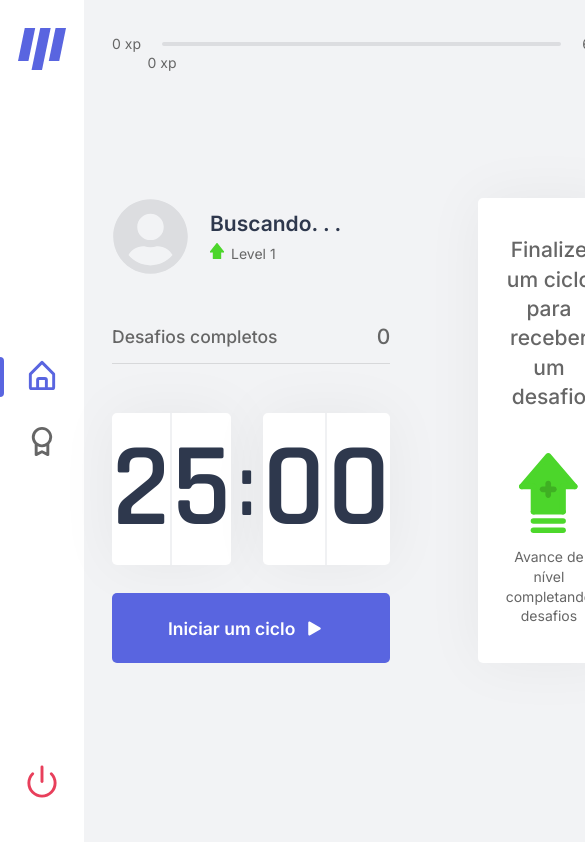
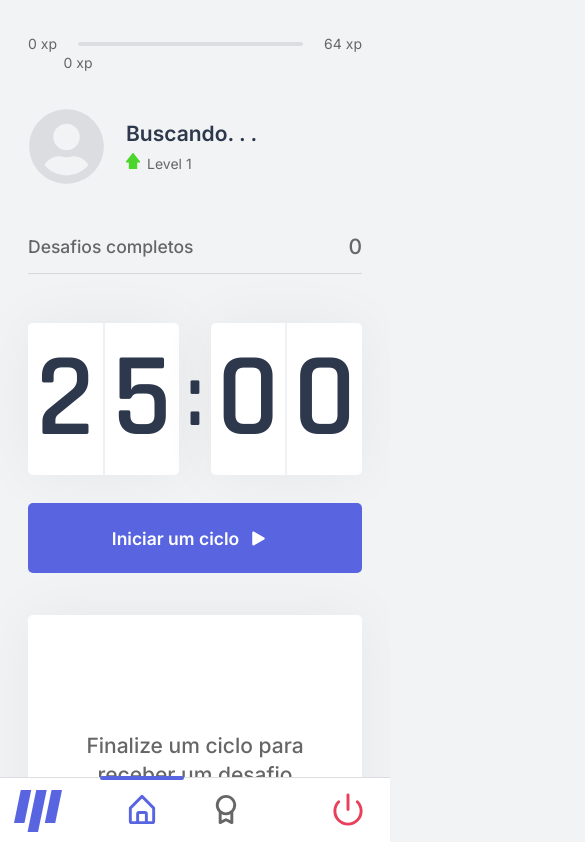
Before and after one commit to Jonatan966/moveit-nlw, a Next.js app: page / in a window 390 px wide. Shown: the top 842 px of the page, 585 px wide, since content can reach past the window. Built offline with nearby package versions, Linux system fonts and the light colour scheme; no server answers.

Commit message:
feature: respnsividade em algumas páginas

```diff
--- a/src/styles/components/Countdown.module.css
+++ b/src/styles/components/Countdown.module.css
@@ -105,6 +105,7 @@
   background: var(--green);
 
   max-width: 100%;
+  transition: width 0.2s;
 }
 
 .countdownButton:disabled {
--- a/src/styles/components/NavigationBar.module.css
+++ b/src/styles/components/NavigationBar.module.css
@@ -56,3 +56,37 @@
   background: var(--blue);
   border-radius: 0 5px 5px 0;
 }
+
+@media (max-width: 1200px) {
+  .navigationContainer {
+    flex-direction: row;
+    padding: 0;
+
+    position: fixed;
+    bottom: 0;
+    left: 0;
+    right: 0;
+
+    border-top: 1.5px solid var(--gray-line);
+  }
+
+  .navigationContainer > div {
+    display: flex;
+    padding: 0;
+  }
+
+  .selectedMenu::after {
+    top: -0.15rem;
+    left: 0;
+
+    width: 100%;
+    height: 4px;
+
+    margin: 0;
+    border-radius: 5px;
+  }
+
+  .navigationContainer > img {
+    margin-left: 1rem;
+  }
+}
--- a/src/styles/global.css
+++ b/src/styles/global.css
@@ -51,3 +51,9 @@ a {
 #__next {
   display: flex;
 }
+
+@media (max-width: 1200px) {
+  #__next {
+    flex-direction: column-reverse;
+  }
+}
--- a/src/styles/pages/Home.module.css
+++ b/src/styles/pages/Home.module.css
@@ -15,3 +15,18 @@
   gap: 6.25rem;
   align-content: center;
 }
+
+@media (max-width: 1200px) {
+  .container {
+    height: auto;
+  }
+
+  .container section {
+    grid-template-columns: 1fr;
+    grid-template-rows: 1fr 1fr;
+
+    gap: 3rem;
+
+    margin: 4rem 0;
+  }
+}
```
Also changed, not shown: src/styles/components/LoginPanel.module.css (+10 -0 lines), src/styles/pages/Login.module.css (+12 -0 lines).
